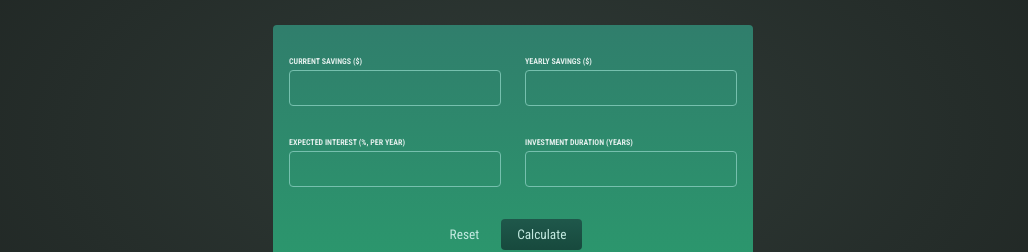
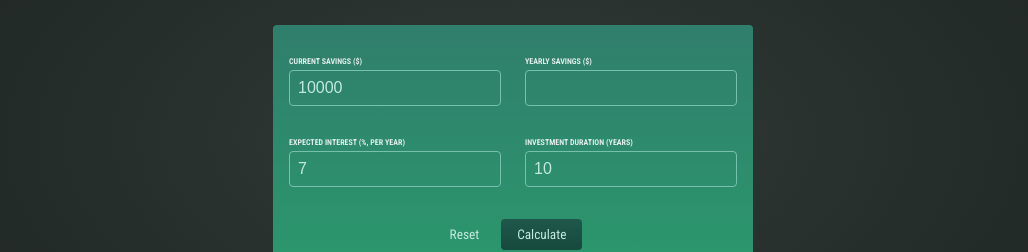
Before and after one commit to MattyCalimbas/react-investment-calc, a React (Create React App) app: page / in a window 1280 px wide. Shown: the part 201-453 px from the top of the page, without its empty margins (127-1155 px from the left). Built offline with nearby package versions, Linux system fonts and the light colour scheme.

Commit message:
added useState functionality to UserInput

```diff
--- a/src/components/UserInput/UserInput.js
+++ b/src/components/UserInput/UserInput.js
@@ -1,28 +1,45 @@
+import { useState } from 'react';
+
+const initialUserInput = {
+    'current-savings': 10000,
+    'yearly-contribution': 1200,
+    'expected-return': 7,
+    duration: 10,
+}
+
 const UserInput = () => {
+    const [userInput, setUserInput] = useState(initialUserInput);
+
     const submitHandler = (event) => {
         event.preventDefault();
 
         console.log('submit')
-    }
+    };
 
     const resetHandler = () => {
-        console.log("reset")
-    }
+        setUserInput(initialUserInput)
+    };
 
     const inputChangeHandler = (input, value) => {
-        console.log(input, value)
+        setUserInput((prevInput) => {
+            // special JavaScript syntax where you can dynamically access a property name by wrapping the identifier we want to access with square brackets so you dont set the property named input but rather the property whose name is STORED in input
+            return {
+                ...prevInput,
+                [input]: value,
             }
+        })
+    };
 
     return (
         <form onSubmit={submitHandler} className="form">
             <div className="input-group">
                 <p>
                     <label htmlFor="current-savings">Current Savings ($)</label>
-            <input onChange={(event) => inputChangeHandler('current-savings', event.target.value)} type="number" id="current-savings" />
+                    <input onChange={(event) => inputChangeHandler('current-savings', event.target.value)} type="number" id="current-savings" value={userInput['current-savings']} />
                 </p>
                 <p>
                     <label htmlFor="yearly-contribution">Yearly Savings ($)</label>
-            <input onChange={(event) => inputChangeHandler('yearly-contribution', event.target.value)}type="number" id="yearly-contribution" />
+                    <input onChange={(event) => inputChangeHandler('yearly-contribution', event.target.value)} type="number" id="yearly-contribution" value={userInput['yearly-contributions']}/>
                 </p>
             </div>
             <div className="input-group">
@@ -30,11 +47,11 @@ const UserInput = () => {
                     <label htmlFor="expected-return">
                         Expected Interest (%, per year)
                     </label>
-            <input onChange={(event) => inputChangeHandler('expected-return', event.target.value)} type="number" id="expected-return" />
+                    <input onChange={(event) => inputChangeHandler('expected-return', event.target.value)} type="number" id="expected-return" value={userInput['expected-return']}/>
                 </p>
                 <p>
                     <label htmlFor="duration">Investment Duration (years)</label>
-            <input onChange={(event) => inputChangeHandler('duration', event.target.value)} type="number" id="duration" />
+                    <input onChange={(event) => inputChangeHandler('duration', event.target.value)} type="number" id="duration" value={userInput['duration']} />
                 </p>
             </div>
             <p className="actions">
```
Lines whose indentation alone changed are shown as unchanged.
